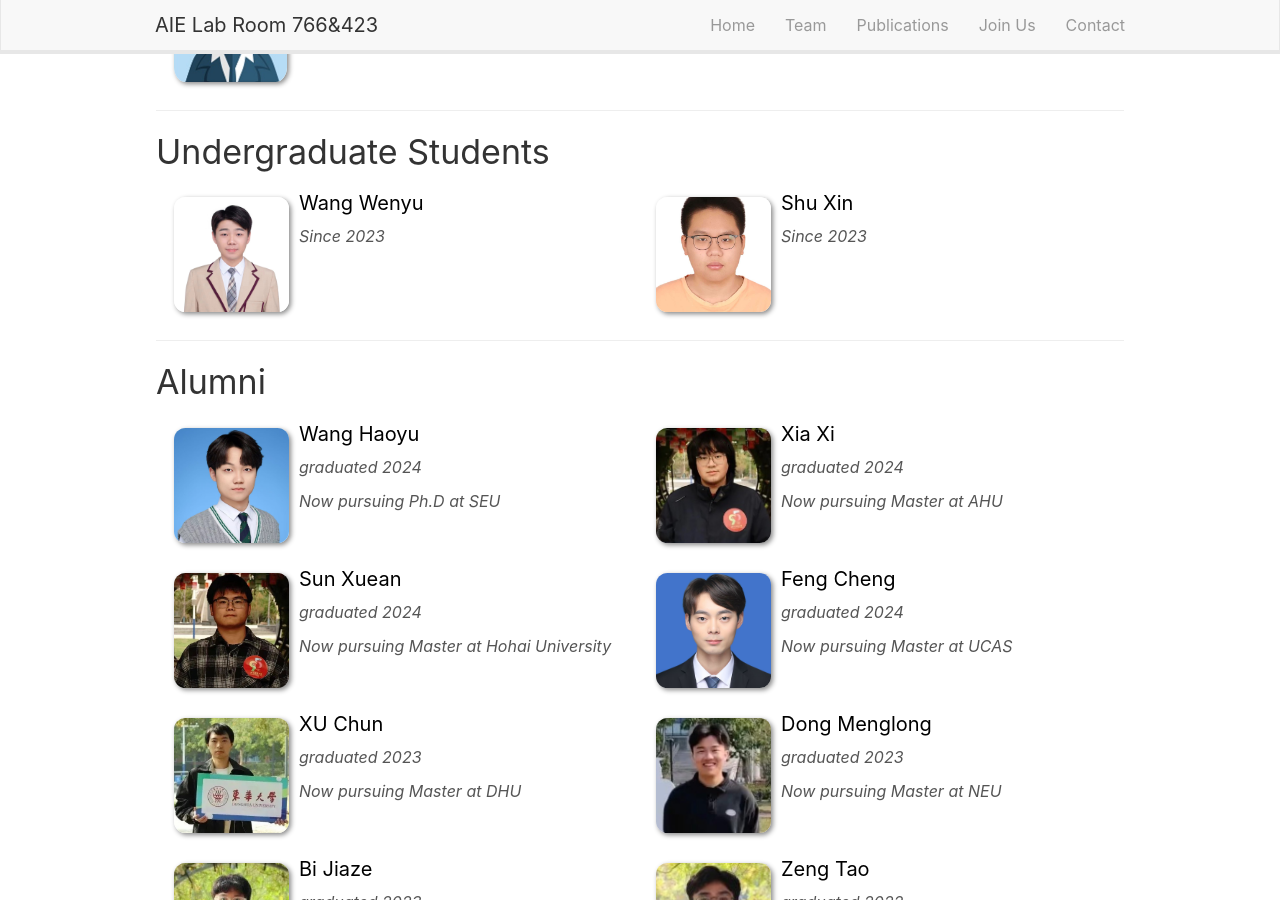
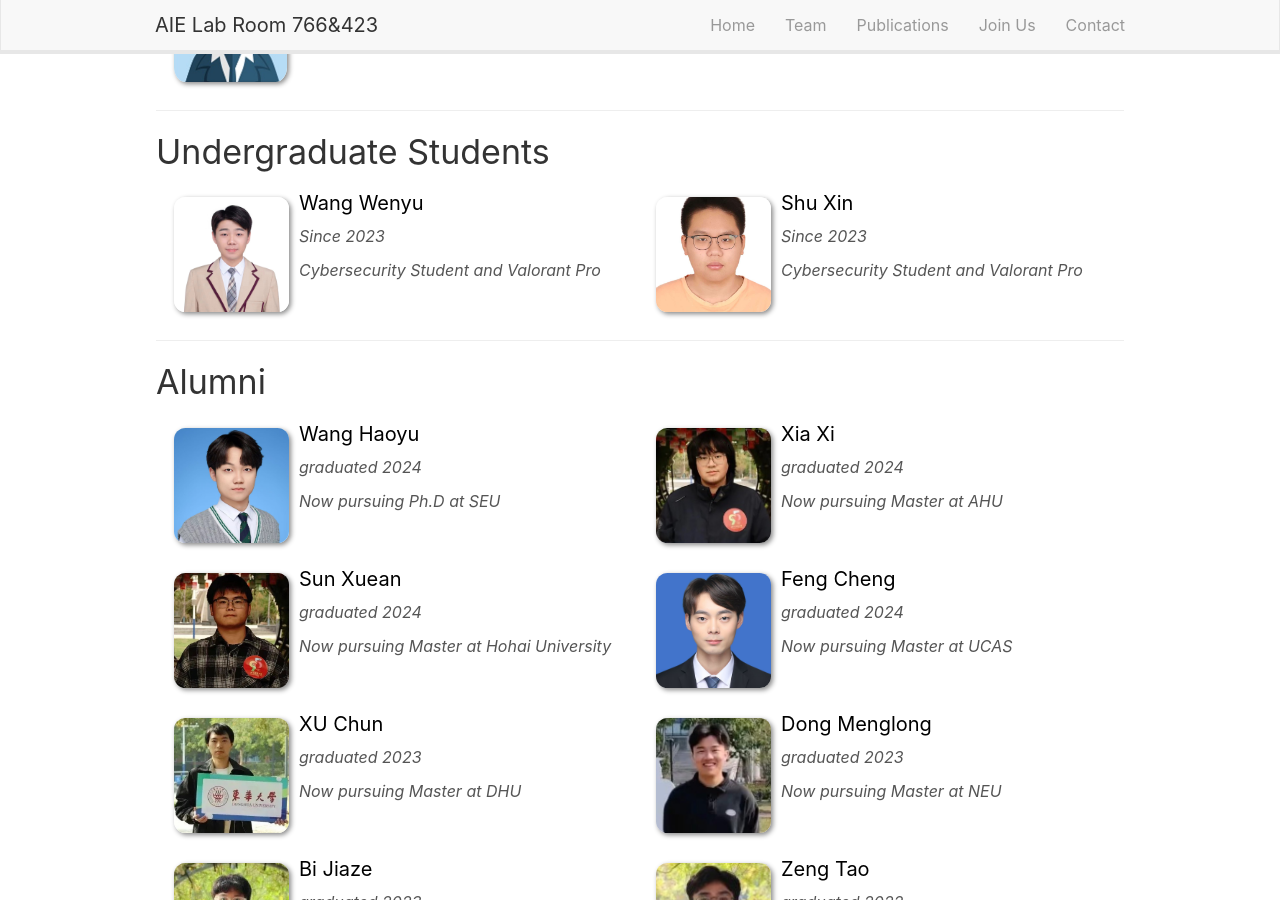
Before and after one commit to aielab766/aie-lab-homepage, a Jekyll site: the page built from _pages/team.md, in a window 1280 px wide and 900 px high, scrolled down 430 px. Built offline with Jekyll 4.4.1, drawn with Linux system fonts in a browser that asks for light colours; nearby versions of some CDN libraries; library files that are not in the unit come from our copies; a style sheet for code colours, icons or effects is not loaded.

Commit message:
update team_member.yml

```diff
--- a/_data/team_members.yml
+++ b/_data/team_members.yml
@@ -8,13 +8,13 @@
   name: Wang Wenyu
   photo: wangwenyu2.jpg
   url: wangwenyu2
-  description:
+  description: Cybersecurity Student and Valorant Pro
 - group: 1
   info: Since 2023
   name: Shu Xin
   photo: shuxin.jpg
   url: shuxin
-  description:
+  description: Cybersecurity Student and Valorant Pro
 - group: 2
   info: graduated 2024
   name: Wang Haoyu
```
